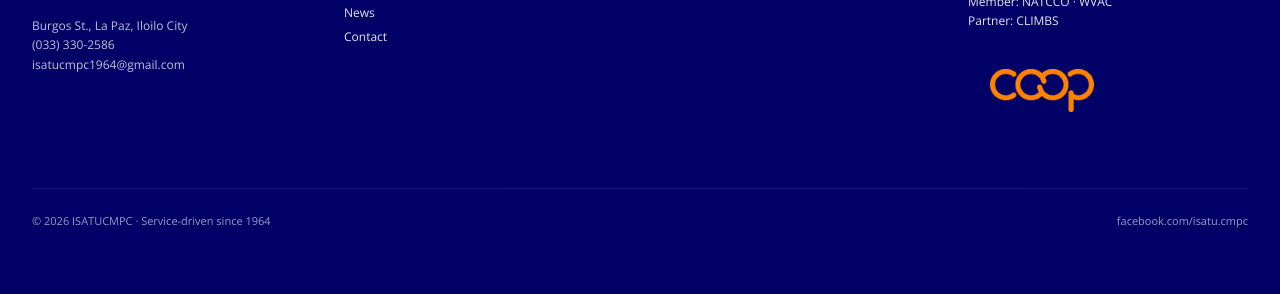
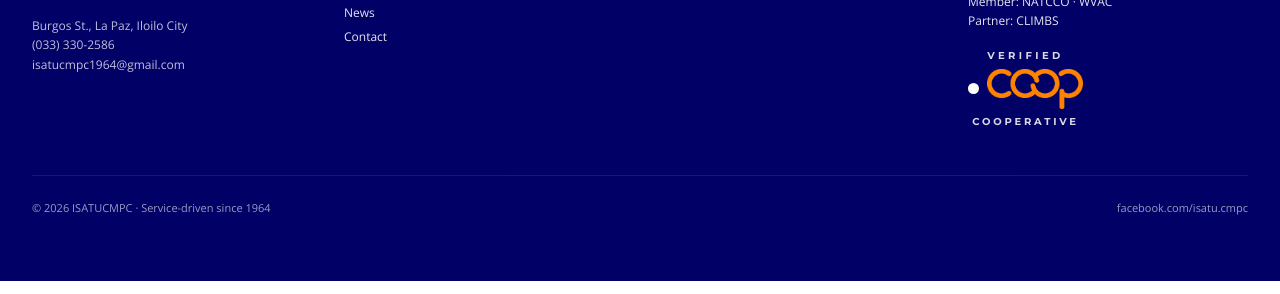
Before and after one commit to jianjchavez/isatucmpc-website, an Astro site: page / in a window 1280 px wide. Shown: the part 4091-4385 px from the top of the page. Built offline with nearby package versions, Linux system fonts and the light colour scheme; Astro itself is replaced by a stand-in of ours.

Commit message:
feat: verified .coop cooperative credential seal in footer
Replace the plain orange footer marque with a composed credential: a leading
white dot + the orange marque (reads '.coop'), framed by VERIFIED above and
COOPERATIVE below in the brand display font. White dot is the reversed
treatment for the navy background (identity.coop ships no downloadable
verified-badge asset, so this follows the official .coop dot lockup).

Co-Authored-By: Claude Opus 4.8 (1M context) <noreply@anthropic.com>

```diff
--- a/src/components/Footer.astro
+++ b/src/components/Footer.astro
@@ -49,8 +49,15 @@ const year = new Date().getFullYear();
           Member: NATCCO · WVAC<br />
           Partner: CLIMBS
         </p>
-        <div class="mt-4">
-          <CoopMarque variant="marque" color="orange" width={104} alt="Verified .coop cooperative" />
+        {/* Verified .coop cooperative credential — leading dot + marque (".coop"),
+            framed by VERIFIED / COOPERATIVE. White dot reversed for the navy bg. */}
+        <div class="mt-5 inline-flex flex-col items-center gap-2" role="img" aria-label="Verified .coop cooperative">
+          <span class="font-display font-bold text-[10px] leading-none tracking-[0.34em] text-white/85 uppercase" aria-hidden="true">Verified</span>
+          <span class="inline-flex items-center gap-2" aria-hidden="true">
+            <span class="inline-block rounded-full bg-white" style="width:11px;height:11px;"></span>
+            <CoopMarque variant="marque" color="orange" width={96} clearSpace={false} alt="" />
+          </span>
+          <span class="font-display font-bold text-[10px] leading-none tracking-[0.28em] text-white/85 uppercase" aria-hidden="true">Cooperative</span>
         </div>
       </div>
     </div>
```
